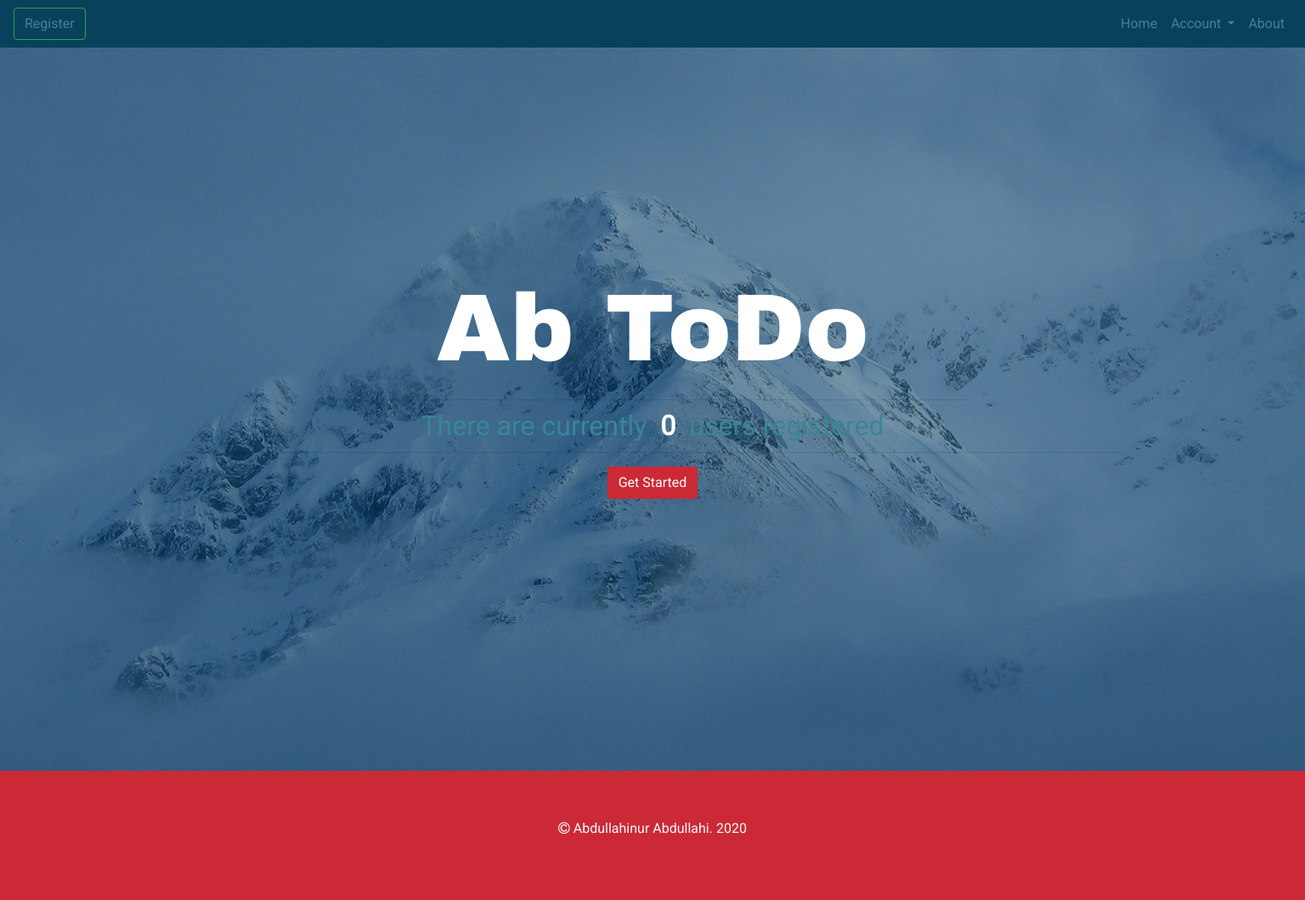
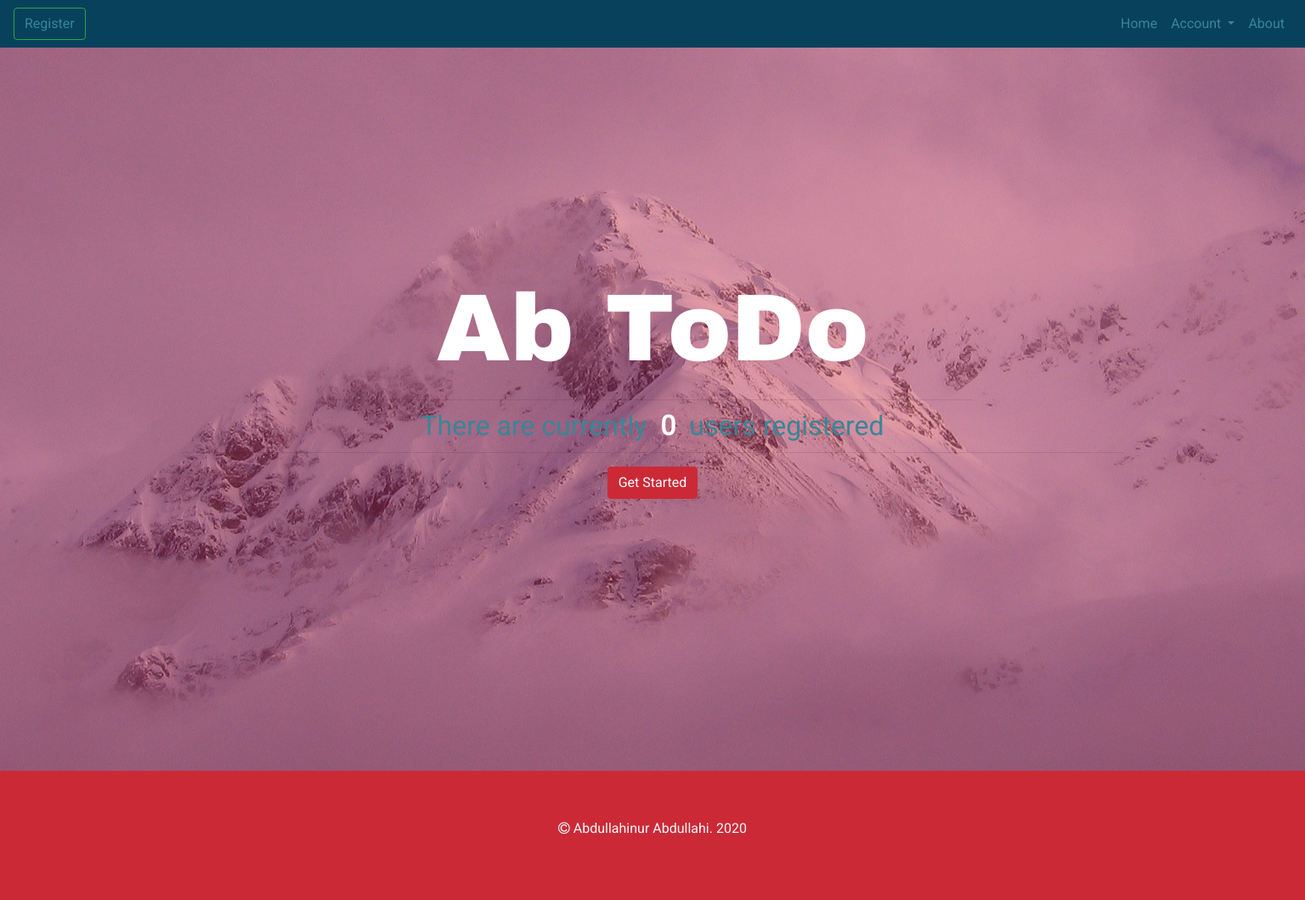
Before and after one commit to SandyAbdullahi/django-todo, a Django app: page / in a window 1536 px wide. Shown: the whole page at 85% size. Run offline with Django 3.2, Linux system fonts and the light colour scheme; parts of the project's set-up code (start-up, migrations or seed data) failed here and were passed over; some libraries are stand-ins or nearby versions.

Commit message:
add media query for bigger devices

```diff
--- a/static/css/styles.css
+++ b/static/css/styles.css
@@ -171,12 +171,13 @@ a {
 }
 
 
-@media (min-width: 1500px) {
+@media (min-width: 1400px) {
     .landing {
         background: url('../img/glacier-bay-80643_1920.jpg') no-repeat center;
     }
 
     .landing .content {
         padding: 20rem 0rem;
+        background-color: #cc293670;
     }
 }
```
